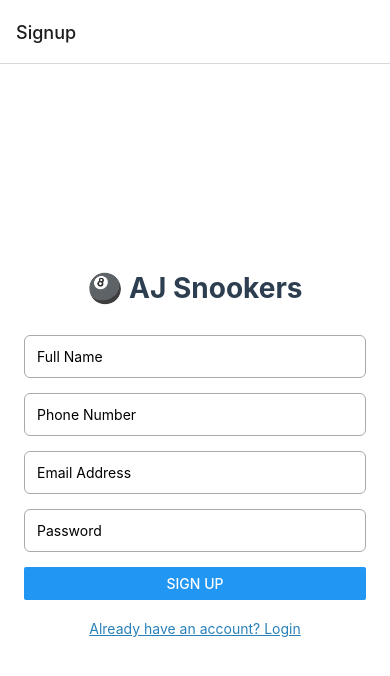
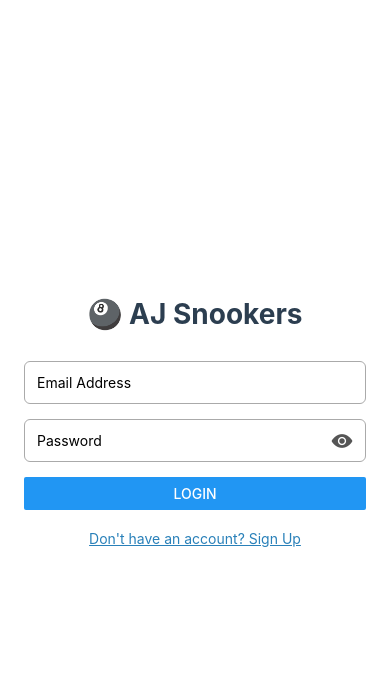
Before and after one commit to shaik4182/aj-snookers, a React Native app: screen /Profile in a window 390 px wide. Shown: the top 676 px of the page. Built offline with nearby package versions, Linux system fonts and the light colour scheme.

Commit message:
update navigation tabs

```diff
--- a/App.js
+++ b/App.js
@@ -1,25 +1,20 @@
 import React from 'react';
 import { NavigationContainer } from '@react-navigation/native';
 import { createNativeStackNavigator } from '@react-navigation/native-stack';
+
+import LoginScreen from './screens/LoginScreen';
 import SignupScreen from './screens/SignupScreen';
-import LoginScreen from './screens/LoginScreen';
-import HomeScreen from './screens/HomeScreen';
-import QuickGameScreen from './screens/QuickGameScreen';
-import MembershipScreen from './screens/MembershipScreen';
-import AdminBookingsScreen from './screens/AdminBookingsScreen';
+import MainTabs from './navigation/MainTabs';
 
 const Stack = createNativeStackNavigator();
 
 export default function App() {
   return (
     <NavigationContainer>
-      <Stack.Navigator initialRouteName="Signup">
+      <Stack.Navigator screenOptions={{ headerShown: false }}>
+        <Stack.Screen name="Login" component={LoginScreen} />
         <Stack.Screen name="Signup" component={SignupScreen} />
-        <Stack.Screen name="Login" component={LoginScreen} />
-        <Stack.Screen name="Home" component={HomeScreen} />
-        <Stack.Screen name="QuickGame" component={QuickGameScreen} />
-        <Stack.Screen name="Membership" component={MembershipScreen} />
-        <Stack.Screen name="AdminBookings" component={AdminBookingsScreen} />
+        <Stack.Screen name="MainTabs" component={MainTabs} />
       </Stack.Navigator>
     </NavigationContainer>
   );
--- /dev/null
+++ b/navigation/HomeStack.js
@@ -0,0 +1,17 @@
+import React from 'react';
+import { createNativeStackNavigator } from '@react-navigation/native-stack';
+import HomeScreen from '../screens/HomeScreen';
+import QuickGameScreen from '../screens/QuickGameScreen';
+import MembershipScreen from '../screens/MembershipScreen';
+
+const Stack = createNativeStackNavigator();
+
+export default function HomeStack() {
+  return (
+    <Stack.Navigator>
+      <Stack.Screen name="HomeMain" component={HomeScreen} options={{ headerShown: false }} />
+      <Stack.Screen name="QuickGame" component={QuickGameScreen} />
+      <Stack.Screen name="Membership" component={MembershipScreen} />
+    </Stack.Navigator>
+  );
+}
--- /dev/null
+++ b/navigation/MainTabs.js
@@ -0,0 +1,39 @@
+import React from 'react';
+import { createBottomTabNavigator } from '@react-navigation/bottom-tabs';
+import Ionicons from 'react-native-vector-icons/Ionicons';
+import HomeStack from './HomeStack';
+import MyBookingsScreen from '../screens/MyBookingsScreen';
+import ProfileScreen from '../screens/ProfileScreen';
+
+const MyBookings = () => (
+  <Tab.Screen name="My Bookings" component={MyBookingsScreen} />
+);
+
+const Profile = () => (
+  <Tab.Screen name="Profile" component={ProfileScreen} />
+);
+
+const Tab = createBottomTabNavigator();
+
+export default function MainTabs() {
+  return (
+    <Tab.Navigator
+      screenOptions={({ route }) => ({
+        headerShown: false,
+        tabBarIcon: ({ color, size }) => {
+          let iconName;
+          if (route.name === 'Home') iconName = 'home';
+          else if (route.name === 'My Bookings') iconName = 'calendar';
+          else if (route.name === 'Profile') iconName = 'person';
+          return <Ionicons name={iconName} size={size} color={color} />;
+        },
+        tabBarActiveTintColor: '#2980b9',
+        tabBarInactiveTintColor: 'gray',
+      })}
+    >
+      <Tab.Screen name="Home" component={HomeStack} />
+      <Tab.Screen name="My Bookings" component={MyBookingsScreen} />
+      <Tab.Screen name="Profile" component={Profile} />
+    </Tab.Navigator>
+  );
+}
--- a/package.json
+++ b/package.json
@@ -16,8 +16,9 @@
     "@react-native-firebase/auth": "^22.4.0",
     "@react-native-firebase/firestore": "^22.4.0",
     "@react-native-picker/picker": "^2.11.1",
-    "@react-navigation/native": "^6.1.9",
-    "@react-navigation/native-stack": "^6.9.17",
+    "@react-navigation/bottom-tabs": "^6.6.1",
+    "@react-navigation/native": "^6.1.18",
+    "@react-navigation/native-stack": "^6.11.0",
     "expo": "~53.0.20",
     "expo-document-picker": "~13.1.6",
     "expo-status-bar": "~2.2.3",
@@ -32,6 +33,7 @@
   },
   "devDependencies": {
     "@babel/core": "^7.25.2",
+    "@react-native-community/cli": "latest",
     "@types/react": "~19.0.10",
     "typescript": "~5.8.3"
   },
--- a/screens/LoginScreen.js
+++ b/screens/LoginScreen.js
@@ -1,11 +1,13 @@
 import React, { useState } from 'react';
-import { View, Text, TextInput, Button, StyleSheet, Alert } from 'react-native';
+import { View, Text, TextInput, Button, StyleSheet, Alert, TouchableOpacity } from 'react-native';
+import Ionicons from 'react-native-vector-icons/Ionicons'; // Make sure you have installed this
 import { signInWithEmailAndPassword } from 'firebase/auth';
 import { auth } from '../firebaseConfig';
 
 export default function LoginScreen({ navigation }) {
   const [email, setEmail] = useState('');
   const [password, setPassword] = useState('');
+  const [showPassword, setShowPassword] = useState(false);
 
   const handleLogin = () => {
     if (!email || !password) {
@@ -16,7 +18,7 @@ export default function LoginScreen({ navigation }) {
     signInWithEmailAndPassword(auth, email, password)
       .then(userCredential => {
         Alert.alert('Success', 'Login Successful!');
-        navigation.navigate('Home');
+        navigation.navigate('MainTabs');
       })
       .catch(error => {
         Alert.alert('Login Error', error.message);
@@ -26,6 +28,7 @@ export default function LoginScreen({ navigation }) {
   return (
     <View style={styles.container}>
       <Text style={styles.logoText}>🎱 AJ Snookers</Text>
+
       <TextInput
         style={styles.input}
         placeholder="Email Address"
@@ -33,14 +36,26 @@ export default function LoginScreen({ navigation }) {
         onChangeText={setEmail}
         keyboardType="email-address"
       />
-      <TextInput
-        style={styles.input}
-        placeholder="Password"
-        secureTextEntry
-        value={password}
-        onChangeText={setPassword}
-      />
+
+      <View style={styles.passwordContainer}>
+        <TextInput
+          style={styles.passwordInput}
+          placeholder="Password"
+          secureTextEntry={!showPassword}
+          value={password}
+          onChangeText={setPassword}
+        />
+        <TouchableOpacity onPress={() => setShowPassword(!showPassword)}>
+          <Ionicons
+            name={showPassword ? 'eye-off' : 'eye'}
+            size={22}
+            color="#555"
+          />
+        </TouchableOpacity>
+      </View>
+
       <Button title="Login" onPress={handleLogin} />
+
       <Text
         style={styles.link}
         onPress={() => navigation.navigate('Signup')}
@@ -72,6 +87,19 @@ const styles = StyleSheet.create({
     marginBottom: 15,
     borderRadius: 6,
   },
+  passwordContainer: {
+    flexDirection: 'row',
+    alignItems: 'center',
+    borderWidth: 1,
+    borderColor: '#aaa',
+    borderRadius: 6,
+    paddingHorizontal: 12,
+    marginBottom: 15,
+  },
+  passwordInput: {
+    flex: 1,
+    paddingVertical: 12,
+  },
   link: {
     marginTop: 20,
     textAlign: 'center',
--- /dev/null
+++ b/screens/MyBookingsScreen.js
@@ -0,0 +1,99 @@
+import React, { useState, useCallback } from 'react';
+import { View, Text, FlatList, StyleSheet } from 'react-native';
+import { useFocusEffect } from '@react-navigation/native';
+import { db } from '../firebaseConfig';
+import { collection, getDocs } from 'firebase/firestore';
+import moment from 'moment';
+
+export default function MyBookings() {
+  const [todaysBookings, setTodaysBookings] = useState([]);
+  const [pastBookings, setPastBookings] = useState([]);
+
+  const fetchData = async () => {
+    const snapshot = await getDocs(collection(db, 'bookings'));
+    const data = snapshot.docs.map(doc => ({ id: doc.id, ...doc.data() }));
+
+    const todayStr = moment().format('YYYY-MM-DD');
+
+    const todayList = data.filter(b => b.date === todayStr);
+    const pastList = data.filter(b => b.date < todayStr);
+
+    // Sort newest first
+    todayList.sort((a, b) => new Date(`${b.date} ${b.startTime}`) - new Date(`${a.date} ${a.startTime}`));
+    pastList.sort((a, b) => new Date(`${b.date} ${b.startTime}`) - new Date(`${a.date} ${a.startTime}`));
+
+    setTodaysBookings(todayList);
+    setPastBookings(pastList);
+  };
+
+  // Refresh data whenever this screen is focused
+  useFocusEffect(
+    useCallback(() => {
+      fetchData();
+    }, [])
+  );
+
+  const renderBooking = ({ item }) => (
+    <View style={styles.booking}>
+      <Text>{item.date} — {item.gameType}</Text>
+      <Text>{item.startTime} - {item.endTime}</Text>
+    </View>
+  );
+
+  return (
+    <View style={styles.container}>
+      <Text style={styles.title}>My Bookings</Text>
+
+      <Text style={styles.sectionTitle}>Today's Bookings</Text>
+      {todaysBookings.length === 0 ? (
+        <Text style={styles.empty}>No bookings for today.</Text>
+      ) : (
+        <FlatList
+          data={todaysBookings}
+          keyExtractor={(item) => item.id}
+          renderItem={renderBooking}
+        />
+      )}
+
+      <Text style={styles.sectionTitle}>Past Bookings</Text>
+      {pastBookings.length === 0 ? (
+        <Text style={styles.empty}>No past bookings.</Text>
+      ) : (
+        <FlatList
+          data={pastBookings}
+          keyExtractor={(item) => item.id}
+          renderItem={renderBooking}
+        />
+      )}
+    </View>
+  );
+}
+
+const styles = StyleSheet.create({
+  container: {
+    flex: 1,
+    padding: 20,
+    paddingTop: 40
+  },
+  title: {
+    fontSize: 22,
+    fontWeight: 'bold',
+    marginBottom: 20
+  },
+  sectionTitle: {
+    fontSize: 18,
+    fontWeight: 'bold',
+    marginTop: 15,
+    marginBottom: 8
+  },
+  booking: {
+    padding: 10,
+    borderBottomWidth: 1,
+    borderBottomColor: '#ccc'
+  },
+  empty: {
+    color: 'gray',
+    fontStyle: 'italic',
+    marginBottom: 10
+  }
+});
--- /dev/null
+++ b/screens/ProfileScreen.js
@@ -0,0 +1,107 @@
+import React, { useEffect, useState } from 'react';
+import { View, Text, StyleSheet, Button, ActivityIndicator, Alert } from 'react-native';
+import { auth, db } from '../firebaseConfig';
+import { doc, getDoc } from 'firebase/firestore';
+
+export default function ProfileScreen() {
+  const [loading, setLoading] = useState(true);
+  const [userData, setUserData] = useState(null);
+
+  useEffect(() => {
+    const fetchUserData = async () => {
+      try {
+        const currentUser = auth.currentUser;
+        if (!currentUser) {
+          Alert.alert('Error', 'No user logged in');
+          return;
+        }
+
+        // Try fetching from 'members' collection
+        const userDocRef = doc(db, 'members', currentUser.uid);
+        const userSnap = await getDoc(userDocRef);
+
+        if (userSnap.exists()) {
+          setUserData({
+            email: currentUser.email,
+            ...userSnap.data()
+          });
+        } else {
+          // Fallback: show at least the email
+          setUserData({
+            email: currentUser.email,
+            name: 'Not set',
+            phone: 'Not provided'
+          });
+        }
+      } catch (error) {
+        Alert.alert('Error', 'Failed to load profile');
+      } finally {
+        setLoading(false);
+      }
+    };
+
+    fetchUserData();
+  }, []);
+
+  if (loading) {
+    return (
+      <View style={styles.center}>
+        <ActivityIndicator size="large" color="#2980b9" />
+      </View>
+    );
+  }
+
+  return (
+    <View style={styles.container}>
+      <Text style={styles.title}>My Profile</Text>
+      <View style={styles.infoRow}>
+        <Text style={styles.label}>Name:</Text>
+        <Text style={styles.value}>{userData?.name || 'N/A'}</Text>
+      </View>
+      <View style={styles.infoRow}>
+        <Text style={styles.label}>Email:</Text>
+        <Text style={styles.value}>{userData?.email}</Text>
+      </View>
+      <View style={styles.infoRow}>
+        <Text style={styles.label}>Phone:</Text>
+        <Text style={styles.value}>{userData?.phone || 'N/A'}</Text>
+      </View>
+
+      <View style={{ marginTop: 30 }}>
+        <Button title="Edit Profile" onPress={() => Alert.alert('Coming soon!')} />
+        <View style={{ marginTop: 10 }} />
+        <Button title="Logout" color="red" onPress={() => auth.signOut()} />
+      </View>
+    </View>
+  );
+}
+
+const styles = StyleSheet.create({
+  container: {
+    flex: 1,
+    padding: 20,
+    paddingTop: 40,
+    backgroundColor: '#fff'
+  },
+  center: {
+    flex: 1,
+    justifyContent: 'center',
+    alignItems: 'center'
+  },
+  title: {
+    fontSize: 22,
+    fontWeight: 'bold',
+    marginBottom: 20
+  },
+  infoRow: {
+    flexDirection: 'row',
+    marginBottom: 15
+  },
+  label: {
+    width: 80,
+    fontWeight: 'bold'
+  },
+  value: {
+    flex: 1
+  }
+});
```
